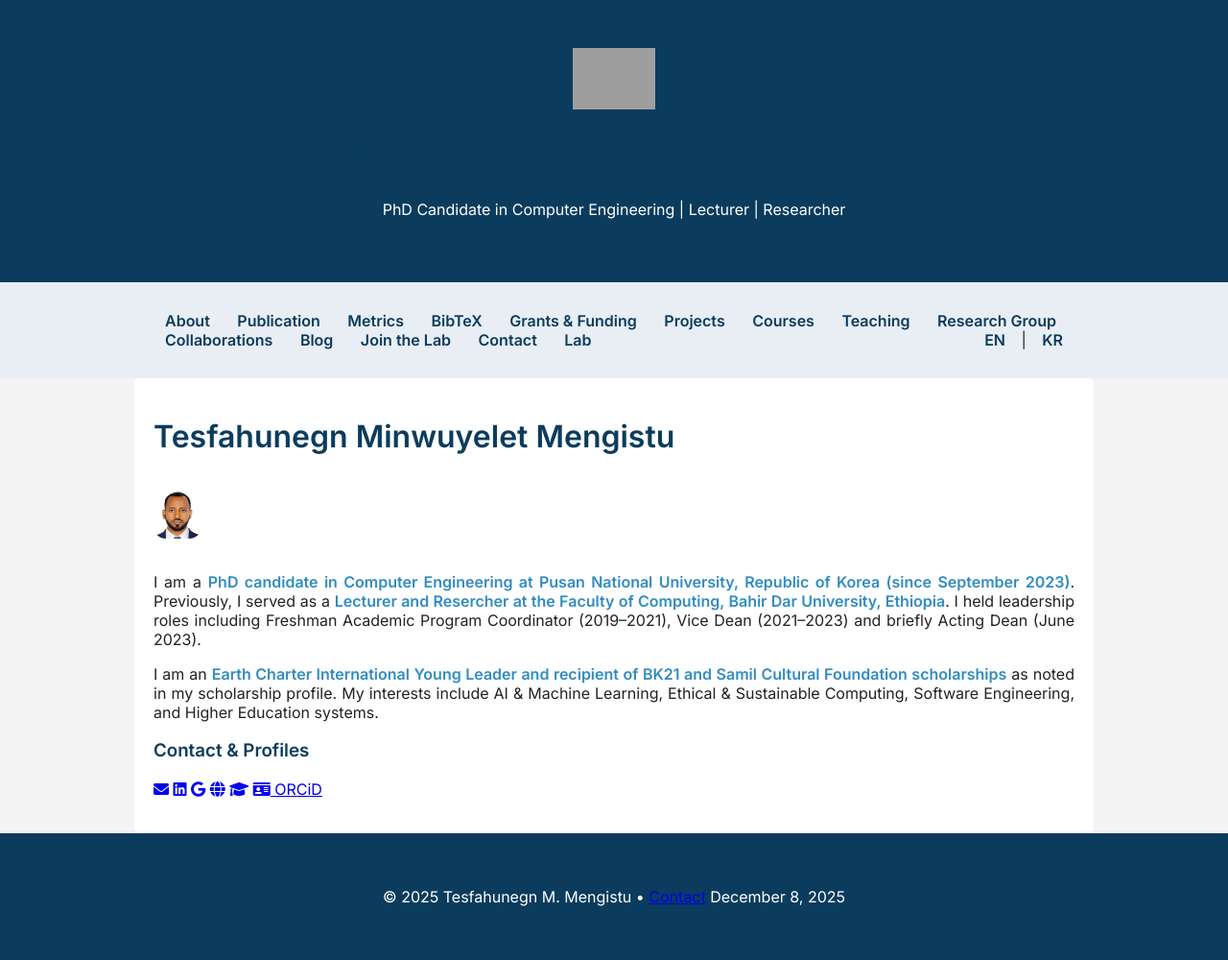
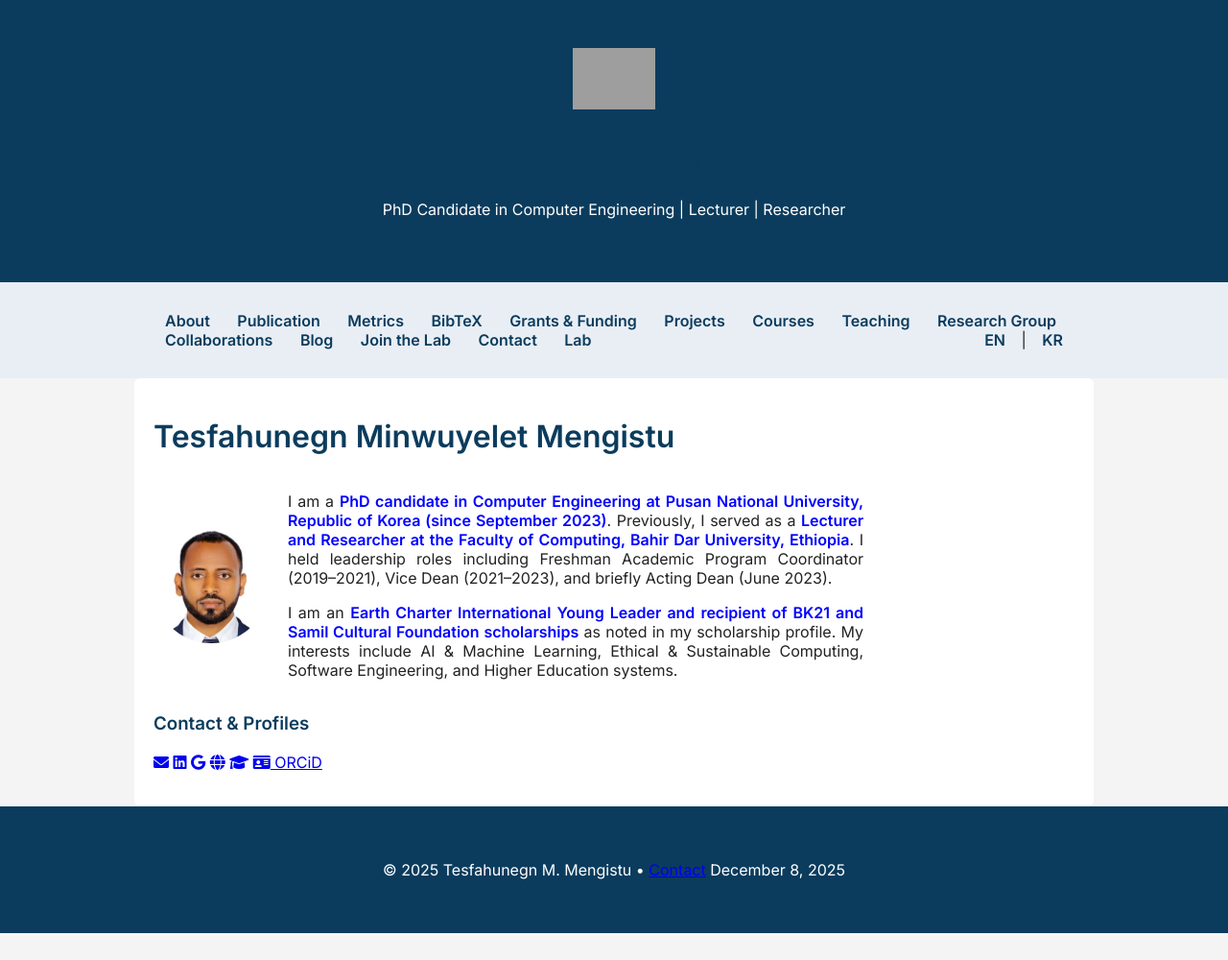
Before and after one commit to Tesfahunegn369/tesfahunegn369.github.io, a Jekyll site: the page built from index.md, in a window 1280 px wide. Shown: the whole page at 96% size. Built offline with Jekyll 4.4.1, drawn with Linux system fonts in a browser that asks for light colours; after the commit the page ends 972 px from its top, so only the background shows below that; grey boxes are pictures that could not be loaded.

Commit message:
Update css and index

```diff
--- a/assets/css/main.css
+++ b/assets/css/main.css
@@ -62,3 +62,30 @@ main {
   margin-left: auto;  /* Centers the image horizontally */
   margin-right: auto;
 }
+
+
+.profile-container {
+  display: flex;
+  align-items: center;  /* Vertically centers the content */
+  gap: 20px;  /* Adds space between the image and the text */
+}
+
+.profile-photo {
+  width: 120px;  /* Adjust the size of the photo */
+  height: 120px;  /* Adjust the size of the photo */
+  border-radius: 50%;  /* Makes the photo round */
+  object-fit: cover;  /* Ensures the image covers the area without stretching */
+}
+
+.profile-description {
+  max-width: 600px;  /* Optional: restricts the width of the text to keep it readable */
+}
+
+.justify-text {
+  text-align: justify;
+}
+
+.bold-blue {
+  font-weight: bold;
+  color: blue;
+}
--- a/index.md
+++ b/index.md
@@ -6,18 +6,21 @@ permalink: /
 ---
 # Tesfahunegn Minwuyelet Mengistu
 
-<!-- Add your photo -->
-<img src="{{ '/assets/images/TesPic.jpg' | relative_url }}" alt="Tesfahunegn Minwuyelet Mengistu" class="profile-photo">
+<div class="profile-container">
+  <img src="{{ '/assets/images/TesPic.jpg' | relative_url }}" alt="Tesfahunegn Minwuyelet Mengistu" class="profile-photo">
 
-<p class="justify-text">
-  I am a <span class="bold-blue">PhD candidate in Computer Engineering at Pusan National University, Republic of Korea (since September 2023)</span>.
-  Previously, I served as a <span class="bold-blue">Lecturer and Resercher at the Faculty of Computing, Bahir Dar University, Ethiopia</span>.
-  I held leadership roles including Freshman Academic Program Coordinator (2019–2021), Vice Dean (2021–2023) and briefly Acting Dean (June 2023).
-</p>
+  <div class="profile-description">
+    <p class="justify-text">
+      I am a <span class="bold-blue">PhD candidate in Computer Engineering at Pusan National University, Republic of Korea (since September 2023)</span>.
+      Previously, I served as a <span class="bold-blue">Lecturer and Researcher at the Faculty of Computing, Bahir Dar University, Ethiopia</span>.
+      I held leadership roles including Freshman Academic Program Coordinator (2019–2021), Vice Dean (2021–2023), and briefly Acting Dean (June 2023).
+    </p>
 
-<p class="justify-text">
-  I am an <span class="bold-blue">Earth Charter International Young Leader and recipient of BK21 and Samil Cultural Foundation scholarships</span> as noted in my scholarship profile. My interests include AI & Machine Learning, Ethical & Sustainable Computing, Software Engineering, and Higher Education systems.
-</p>
+    <p class="justify-text">
+      I am an <span class="bold-blue">Earth Charter International Young Leader and recipient of BK21 and Samil Cultural Foundation scholarships</span> as noted in my scholarship profile. My interests include AI & Machine Learning, Ethical & Sustainable Computing, Software Engineering, and Higher Education systems.
+    </p>
+  </div>
+</div>
 
 ### Contact & Profiles
 [<i class="fas fa-envelope"></i>](mailto:tesfahunegn9@pusan.ac.kr)
```
